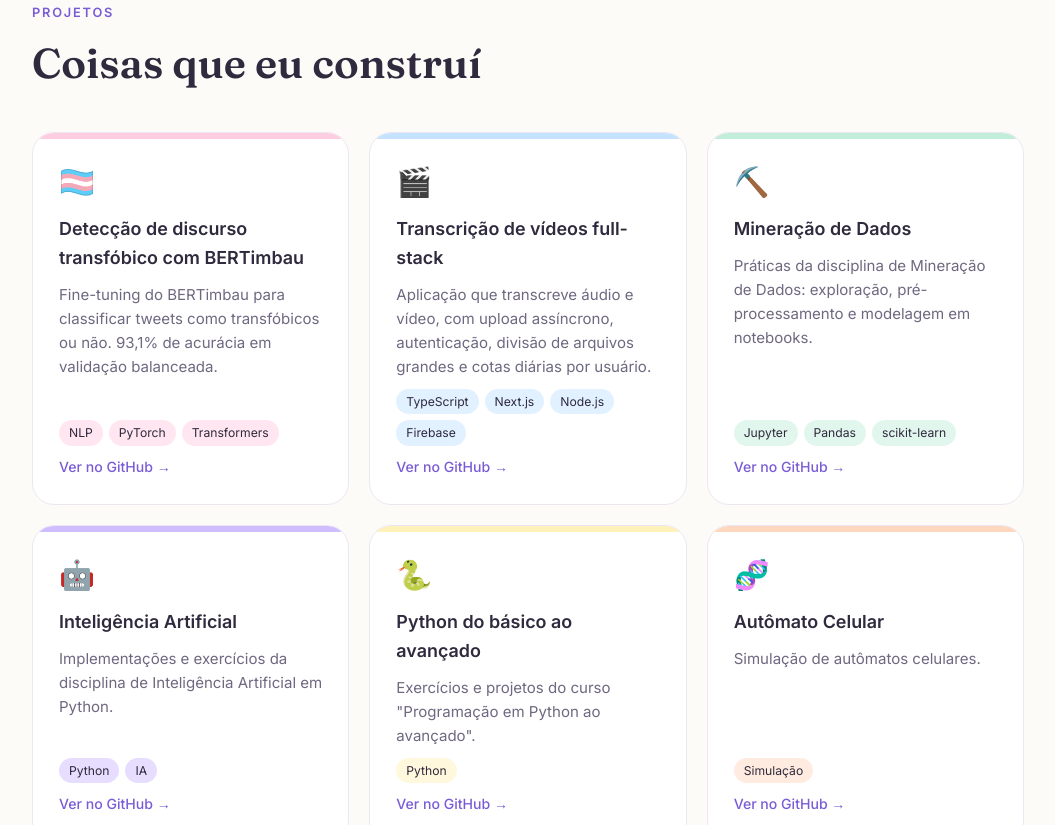
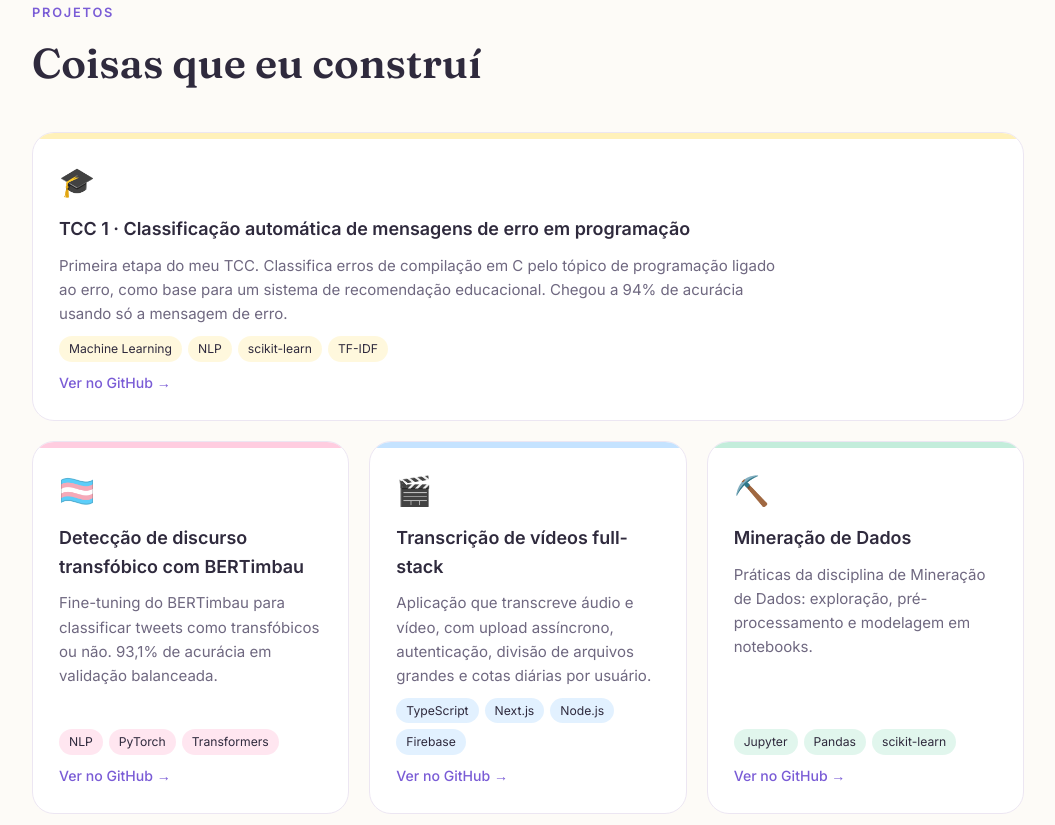
Before and after one commit to marianamacedoo/marianamacedoo.github.io, a plain HTML site: page index.html in a window 1280 px wide. Shown: the part 2816-3641 px from the top of the page, without its empty margins (112-1167 px from the left). Drawn offline with Linux system fonts and the light colour scheme.

Commit message:
Adiciona TCC 1 em destaque e remove rodapé
Co-Authored-By: Claude Opus 5.5 <noreply@anthropic.com>

```diff
--- a/index.html
+++ b/index.html
@@ -184,6 +184,8 @@
   .card p { color: var(--muted); font-size: .94rem; flex: 1; }
   .tags { display: flex; flex-wrap: wrap; gap: 6px; }
   .tag { font-size: .76rem; padding: 3px 10px; border-radius: 999px; background: color-mix(in srgb, var(--c) 45%, transparent); }
+  .card.featured { grid-column: 1 / -1; }
+  .card.featured p { max-width: 720px; }
   .card .go { font-size: .88rem; font-weight: 500; color: var(--accent); }
   .more { text-align: center; margin-top: 30px; }
 
@@ -202,7 +204,7 @@
   .contact p { color: var(--muted); max-width: 460px; margin: 0 auto 26px; }
   .contact .btns { justify-content: center; }
 
-  footer { text-align: center; color: var(--muted); font-size: .85rem; padding: 40px 0 50px; }
+  #contato { padding-bottom: 80px; }
 
   @media (max-width: 820px) {
     nav ul { display: none; }
@@ -316,6 +318,13 @@
       <div class="eyebrow reveal">Projetos</div>
       <h2 class="reveal">Coisas que eu construí</h2>
       <div class="grid">
+        <a class="card featured reveal" style="--c:var(--butter)" href="https://github.com/marianamacedoo/TCC1" target="_blank" rel="noopener">
+          <span class="emoji">🎓</span>
+          <h3>TCC 1 · Classificação automática de mensagens de erro em programação</h3>
+          <p>Primeira etapa do meu TCC. Classifica erros de compilação em C pelo tópico de programação ligado ao erro, como base para um sistema de recomendação educacional. Chegou a 94% de acurácia usando só a mensagem de erro.</p>
+          <div class="tags"><span class="tag">Machine Learning</span><span class="tag">NLP</span><span class="tag">scikit-learn</span><span class="tag">TF-IDF</span></div>
+          <span class="go">Ver no GitHub →</span>
+        </a>
         <a class="card reveal" style="--c:var(--rose)" href="https://github.com/marianamacedoo/transphobia-detection-bertimbau" target="_blank" rel="noopener">
           <span class="emoji">🏳️‍⚧️</span>
           <h3>Detecção de discurso transfóbico com BERTimbau</h3>
@@ -393,7 +402,6 @@
     </div>
   </section>
 
-  <footer>Feito com 💜 por Mariana Macedo · <span id="year"></span></footer>
 
 <script>
   // efeito de digitação
@@ -419,8 +427,6 @@
     el.style.transitionDelay = (n % 3) * 80 + "ms";
     io.observe(el);
   });
-
-  document.getElementById("year").textContent = new Date().getFullYear();
 </script>
 </body>
 </html>
```
